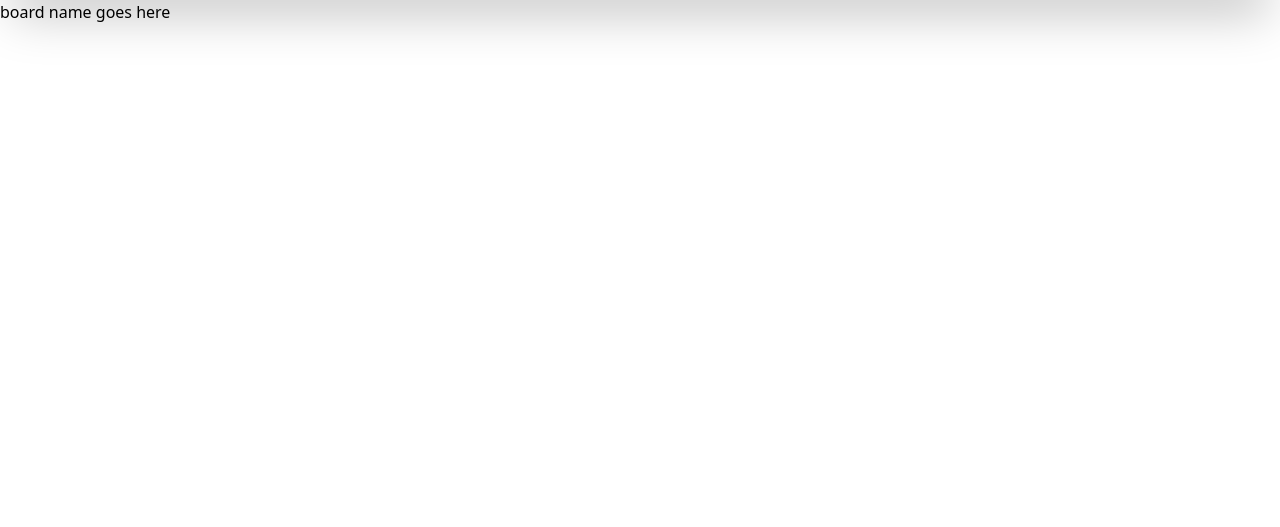
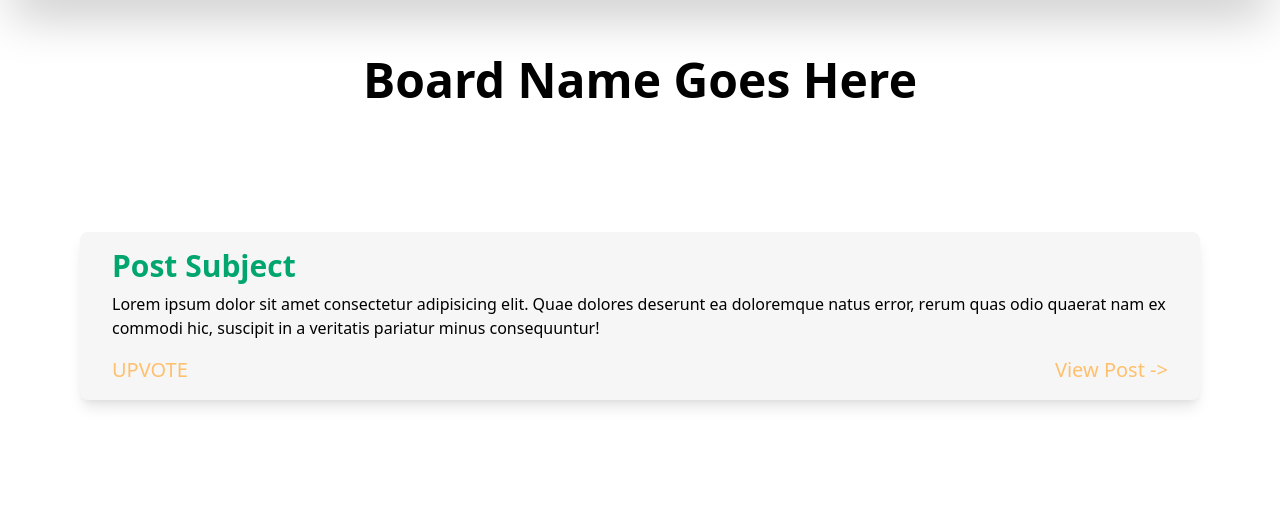
Before and after one commit to Andistar12/cis422-proj-2, a Flask app: page /viewboard.html in a window 1280 px wide. Shown: the part 64-591 px from the top of the page. Run offline with Flask 2, Linux system fonts and the light colour scheme; a user stored in the database is signed in; data that the repository does not hold is empty; style sheets or scripts are compiled from the project's sources.

Commit message:
WIP viewboard page with temp layout and style

```diff
--- a/templates/viewboard.html
+++ b/templates/viewboard.html
@@ -5,6 +5,24 @@
 <!-- This is the page for when a user views a single board. Show posts within the board. Allow to upvote post.-->
 <!-- Posts should have subject, description, creator's username, raw number of upvotes, and button to vote on it -->
 
-<p>board name goes here</p>
+<section class="max-w-6xl mx-auto px-4 sm:px-6 lg:px-4 py-12">
+    <div class="text-center pb-12 pt-2 relative">
+        <h1 class="font-bold text-3xl md:text-4xl lg:text-5xl font-heading">
+            Board Name Goes Here
+        </h1>
+    </div>
+    <div class="grid place-items-center justify-center" id="findboard_section"></div>
+
+    <div class="w-full py-4 px-8 bg-nav_grey shadow-lg rounded-lg my-20 flex flex-col justify-center">
+        <div>
+            <h3 class="text-jade text-3xl font-semibold">Post Subject</h3>
+            <p class="mt-2">Lorem ipsum dolor sit amet consectetur adipisicing elit. Quae dolores deserunt ea doloremque natus error, rerum quas odio quaerat nam ex commodi hic, suscipit in a veritatis pariatur minus consequuntur!</p>
+        </div>
+        <div class="flow-root mt-4">
+            <button class="float-left text-xl transform motion-safe:hover:scale-110 text-chardonnay hover:text-medium_aquamarine focus:ring-2 focus:ring-jade">UPVOTE</button> <!-- TODO: switch to upvote arrow image + fix on hover colors and on click-->
+            <a href="#" class="float-right text-xl font-medium text-chardonnay">View Post -></a> <!-- TODO: style better colors here-->
+        </div>
+    </div>
+</section>
 
 {% endblock %}
```
